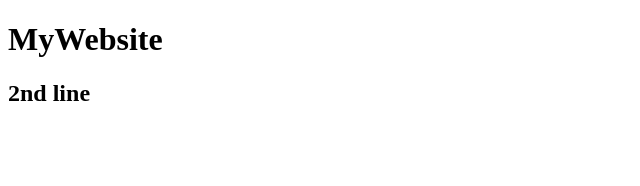
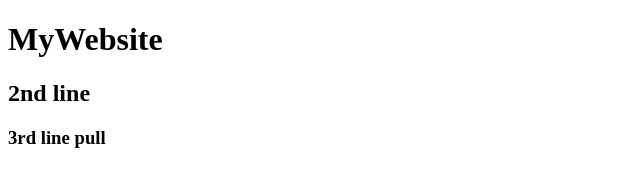
Before and after one commit to Salman-080/Website, a plain HTML site: page index.html in a window 1280 px wide. Shown: the whole page, without its empty margins (0-640 px from the left). Drawn offline with Linux system fonts and the light colour scheme.

Commit message:
Update index.html

```diff
--- a/index.html
+++ b/index.html
@@ -9,5 +9,6 @@
 <body>
     <h1>MyWebsite</h1>
     <h2>2nd line</h2>
+    <h3>3rd line pull</h3>
 </body>
 </html>
```
